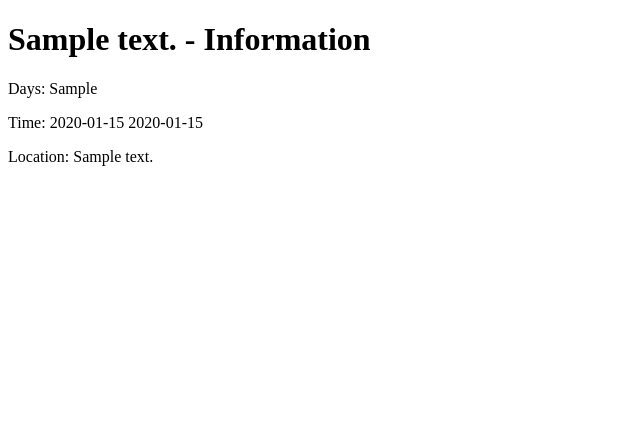
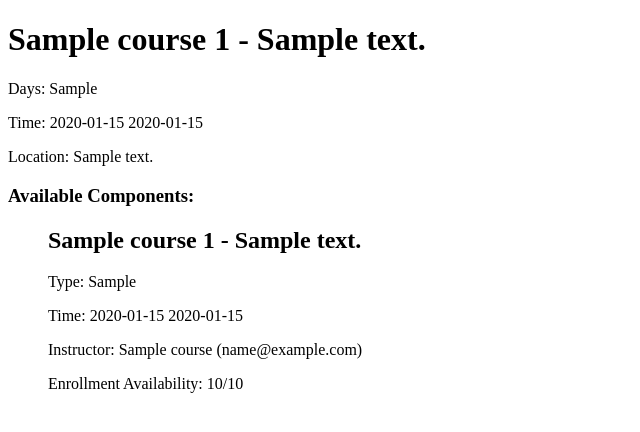
Before and after one commit to tjburk/Lous-List, a Django app: template templates/list_classes/description.html in a window 1280 px wide. Shown: the top 432 px of the page, without its empty margins (0-640 px from the left). Run offline with Django 4.2, Linux system fonts and the light colour scheme; the template is opened without the code that fills it: values that come from a table or form of the project are taken from there, others are empty; tables that the repository leaves empty hold one stand-in row (values such as "Sample post").

Commit message:
Put lab sections on description page

```diff
--- a/templates/list_classes/description.html
+++ b/templates/list_classes/description.html
@@ -5,9 +5,27 @@
     <title>{{ course.description }}</title>
 </head>
 <body>
-    <h1>{{ course.description }} - Information</h1>
+    <h1>{{ course.subject }} {{ course.catalog_number }} - {{ course.description }}</h1>
     <p>Days: {{ course.meetings_days }}</p>
     <p>Time: {{ course.meetings_start_time }} {{ course.meetings_end_time }}</p>
     <p>Location: {{ course.meetings_facility_description }}</p>
+    <section>
+    {% if component_list %}
+        <h3>Available Components:</h3>
+        <ul style="list-style:none">
+        {% for component in component_list %}
+            <li>
+                <h2>{{ component.subject }} {{ component.catalog_number }} - {{ component.description }}</h2>
+                <p>Type: {{ component.component }}</p>
+                <p>Time: {{ component.meetings_start_time }} {{ component.meetings_end_time }}</p>
+                <p>Instructor: {{component.instructor_name}} ({{ component.instructor_email }})</p>
+                <p>Enrollment Availability: {{ component.enrollment_total }}/{{ component.class_capacity }}</p>
+            </li>
+        {% endfor %}
+        </ul>
+    {% else %}
+        <h3>No components are available for this course.</h3>
+    {% endif %}
+    </section>
 </body>
 </html>
```
Also changed, not shown: list_classes/views.py (+10 -2 lines).
